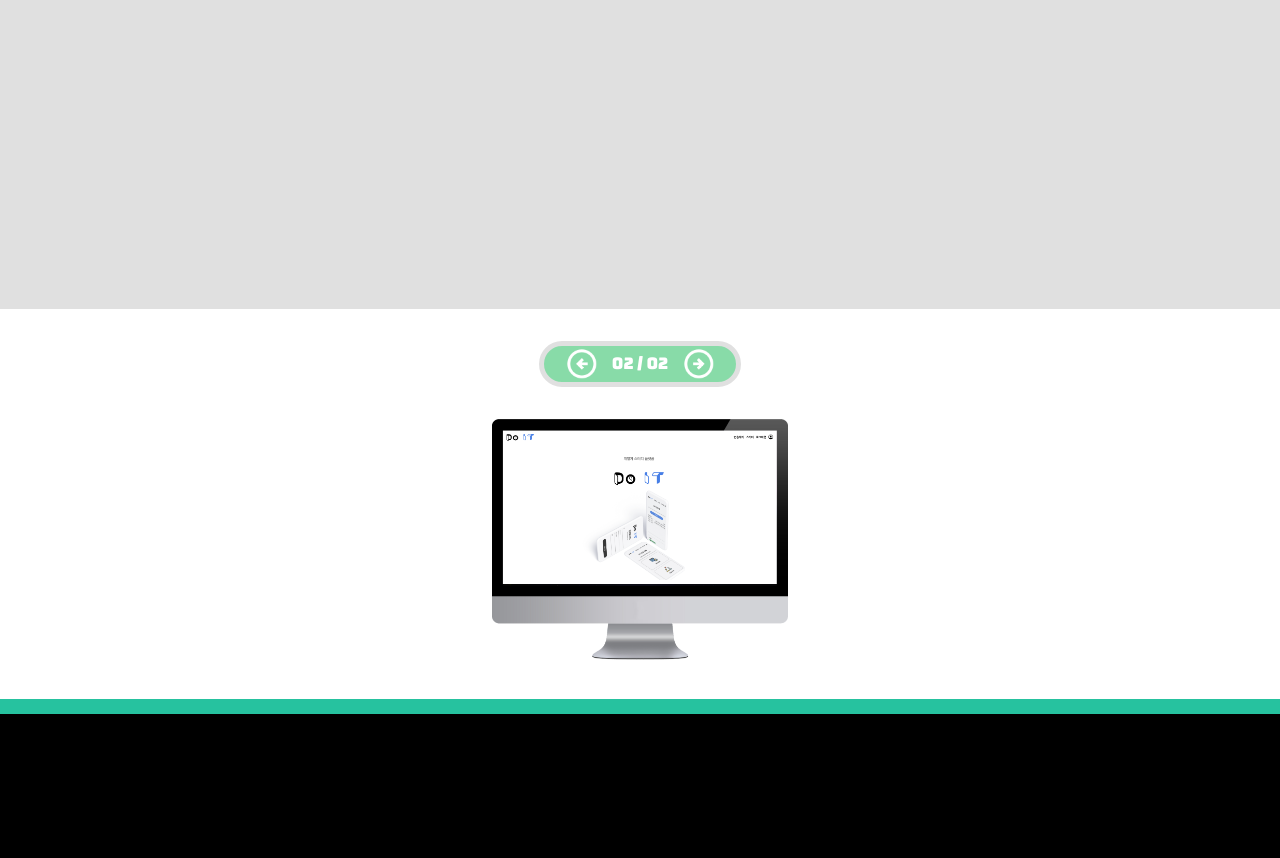
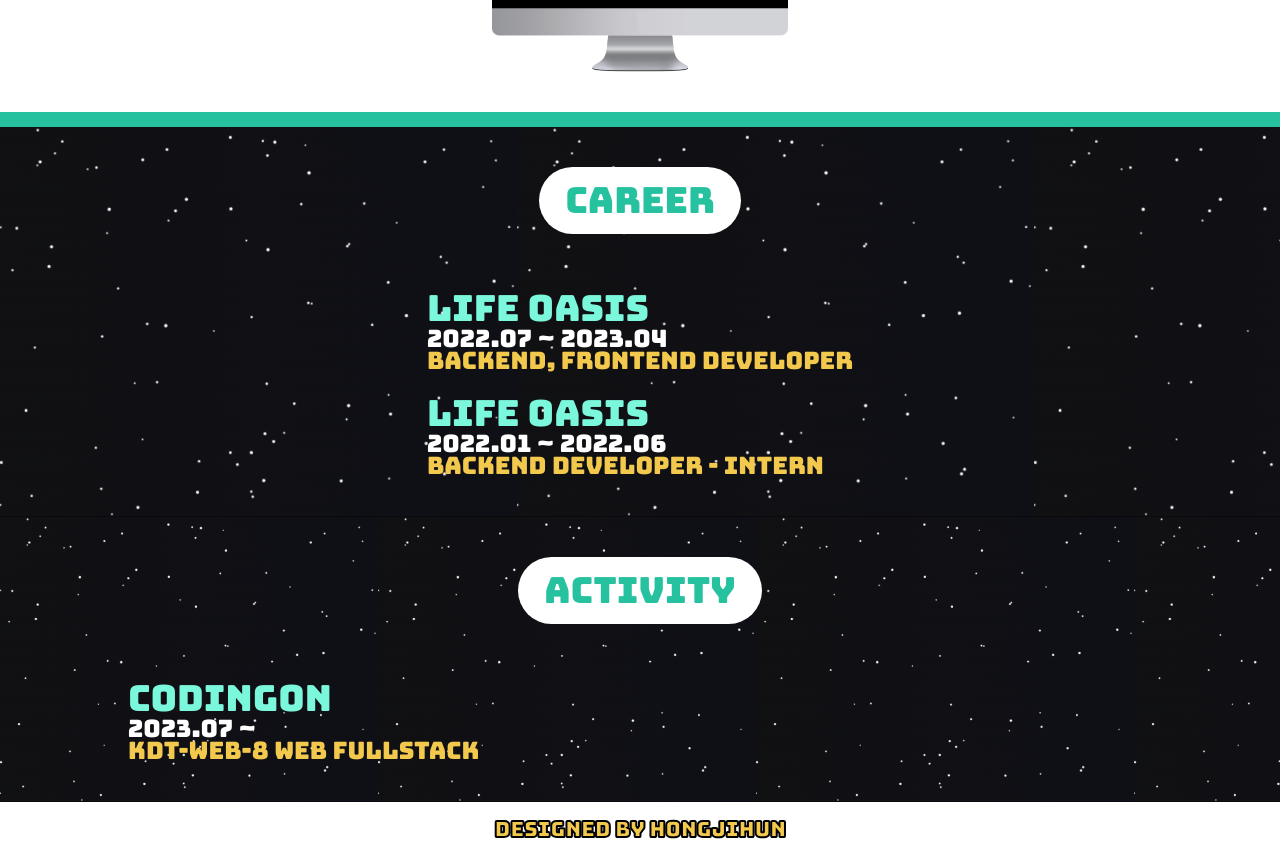
Before and after one commit to Stendhalsynd/portfolio, a React (Vite) app in the folder portfolio/: page / in a window 1280 px wide. Shown: the part 5269-6127 px from the top of the page. Before the commit the page ends 5983 px from the top, so only its background shows below. Built offline with nearby package versions, Linux system fonts and the light colour scheme.

Commit message:
Footer 컴포넌트 완성

```diff
--- a/portfolio/src/App.tsx
+++ b/portfolio/src/App.tsx
@@ -17,8 +17,16 @@ import {
   Area,
   Container,
   AreaContainer,
+  Footer,
 } from "@organisms/index"
-import { Intro, AboutMe, Skills, Projects } from "@pages/index"
+import {
+  Intro,
+  AboutMe,
+  Skills,
+  Projects,
+  Career,
+  Activity,
+} from "@pages/index"
 
 import color from "@color"
 import data from "@data"
@@ -35,6 +43,9 @@ function App() {
       <AboutMe />
       <Skills />
       <Projects />
+      <Career />
+      <Activity />
+      <Footer />
       {/* <Typography variant={font.bungee5} color={color.lime}>
         test
       </Typography>
--- a/portfolio/src/components/atoms/Typography/Typography.tsx
+++ b/portfolio/src/components/atoms/Typography/Typography.tsx
@@ -1,15 +1,17 @@
-import { ReactNode } from "react"
+import { CSSProperties, ReactNode } from "react"
 
 export interface TypographyProps {
   children: ReactNode
   variant: string
   color?: string
+  style?: CSSProperties
 }
 
 const Typography: React.FC<TypographyProps> = ({
   children,
   variant,
   color = "black",
+  style,
 }) => {
   let fontFamily, fontSize, fontWeight, lineHeight
   switch (variant) {
@@ -82,7 +84,7 @@ const Typography: React.FC<TypographyProps> = ({
     lineHeight,
   }
 
-  return <span style={textStyle}>{children}</span>
+  return <span style={{ ...textStyle, ...style }}>{children}</span>
 }
 
 export default Typography
--- a/portfolio/src/components/organisms/Footer/Footer.tsx
+++ b/portfolio/src/components/organisms/Footer/Footer.tsx
@@ -0,0 +1,36 @@
+import React from "react"
+
+import { Typography } from "@atoms/index"
+import { Label } from "@molecules/index"
+import { Container } from "@organisms/index"
+
+import color from "@color"
+import data from "@data"
+
+const Footer: React.FC = () => {
+  const typographyStyle = {
+    padding: "10px",
+    display: "inline-block",
+    WebkitTextStroke: "2px black",
+    color: color.yellow,
+    fontSize: "21px",
+    fontWeight: 800,
+  }
+
+  return (
+    <div
+      style={{
+        width: "100%",
+        textAlign: "center",
+      }}
+    >
+      <Label style={{ padding: "10px", background: color.white }}>
+        <Typography variant="bungee2" style={typographyStyle}>
+          {data.Footer}
+        </Typography>
+      </Label>
+    </div>
+  )
+}
+
+export default Footer
--- a/portfolio/src/components/organisms/index.js
+++ b/portfolio/src/components/organisms/index.js
@@ -3,3 +3,4 @@ export { default as IconTypographyList } from "./IconTypographyList/IconTypograp
 export { default as Area } from "./Area/Area"
 export { default as Container } from "./Container/Container"
 export { default as AreaContainer } from "./AreaContainer/AreaContainer"
+export { default as Footer } from "./Footer/Footer"
--- a/portfolio/src/components/pages/Activity/Activity.tsx
+++ b/portfolio/src/components/pages/Activity/Activity.tsx
@@ -0,0 +1,60 @@
+import React, { CSSProperties } from "react"
+
+import { Typography } from "@atoms/index"
+import { LabelButton, Label } from "@molecules/index"
+import { Container } from "@organisms/index"
+
+import data from "@data"
+import color from "@color"
+
+import background from "@image/img_background.png"
+
+interface ActivitySectionProps {
+  style?: CSSProperties
+}
+
+const Activity: React.FC = () => {
+  return (
+    <Container
+      variant="column"
+      style={{
+        backgroundImage: `url(${background})`,
+        background: "center center cover repeat",
+        backgroundSize: "contain",
+        padding: "40px 10vw",
+        alignItems: "flex-start",
+      }}
+    >
+      <LabelButton
+        content={data.LabelButton.default.activity}
+        variant={"default"}
+        style={{ marginBottom: "53px", alignSelf: "center" }}
+      />
+      <Container variant="column" style={{ alignItems: "flex-start" }}>
+        <ActivitySection />
+      </Container>
+    </Container>
+  )
+}
+
+const ActivitySection: React.FC<ActivitySectionProps> = ({ style }) => (
+  <Container variant="column" style={{ ...style, alignItems: "flex-start" }}>
+    <Label>
+      <Typography variant="bungee36" color={color.lightlime}>
+        {data.Activity.group}
+      </Typography>
+    </Label>
+    <Label>
+      <Typography variant="bungee4" color={color.white}>
+        {data.Activity.period}
+      </Typography>
+    </Label>
+    <Label>
+      <Typography variant="bungee4title" color={color.yellow}>
+        {data.Activity.area}
+      </Typography>
+    </Label>
+  </Container>
+)
+
+export default Activity
--- a/portfolio/src/components/pages/Career/Career.tsx
+++ b/portfolio/src/components/pages/Career/Career.tsx
@@ -0,0 +1,61 @@
+import React, { CSSProperties } from "react"
+
+import { Typography } from "@atoms/index"
+import { LabelButton, Label } from "@molecules/index"
+import { Container } from "@organisms/index"
+
+import data from "@data"
+import color from "@color"
+
+import background from "@image/img_background.png"
+
+interface CareerSectionProps {
+  index: number
+  style?: CSSProperties
+}
+
+const Career: React.FC = () => {
+  return (
+    <Container
+      variant="column"
+      style={{
+        backgroundImage: `url(${background})`,
+        background: "center center cover repeat",
+        backgroundSize: "contain",
+        padding: "40px 10vw",
+      }}
+    >
+      <LabelButton
+        content={data.LabelButton.default.carrer}
+        variant={"default"}
+        style={{ marginBottom: "53px" }}
+      />
+      <Container variant="column" style={{ alignItems: "flex-start" }}>
+        <CareerSection index={0} />
+        <CareerSection index={1} style={{ marginTop: "20px" }} />
+      </Container>
+    </Container>
+  )
+}
+
+const CareerSection: React.FC<CareerSectionProps> = ({ index, style }) => (
+  <Container variant="column" style={{ ...style, alignItems: "flex-start" }}>
+    <Label>
+      <Typography variant="bungee36" color={color.lightlime}>
+        {data.Career[index].group}
+      </Typography>
+    </Label>
+    <Label>
+      <Typography variant="bungee4" color={color.white}>
+        {data.Career[index].period}
+      </Typography>
+    </Label>
+    <Label>
+      <Typography variant="bungee4title" color={color.yellow}>
+        {data.Career[index].area}
+      </Typography>
+    </Label>
+  </Container>
+)
+
+export default Career
--- a/portfolio/src/components/pages/Projects/Projects.tsx
+++ b/portfolio/src/components/pages/Projects/Projects.tsx
@@ -47,9 +47,10 @@ const renderLabelBlock = (labelData: LabelData[]) => {
 
 const Projects: React.FC<ProjectsProps> = ({ index, length, title }) => {
   const containerStyle = {
-    height: "140vh",
+    height: "fit-content",
     background: color.black5,
     padding: "45px 45px 23px",
+    width: "100vw",
   }
 
   return (
--- a/portfolio/src/components/pages/Skills/Skills.tsx
+++ b/portfolio/src/components/pages/Skills/Skills.tsx
@@ -4,10 +4,7 @@ import { Divider } from "@atoms/index"
 import { LabelButton } from "@molecules/index"
 import { Container, AreaContainer, IconTypographyList } from "@organisms/index"
 
-import color from "@color"
 import data from "@data"
-import styles from "@style"
-import font from "@font"
 
 import background from "@image/img_background.png"
 
--- a/portfolio/src/components/pages/index.js
+++ b/portfolio/src/components/pages/index.js
@@ -2,3 +2,5 @@ export { default as Intro } from "./Intro/Intro"
 export { default as AboutMe } from "./AboutMe/AboutMe"
 export { default as Skills } from "./Skills/Skills"
 export { default as Projects } from "./Projects/Projects"
+export { default as Career } from "./Career/Career"
+export { default as Activity } from "./Activity/Activity"
--- a/portfolio/src/static/colors/color.json
+++ b/portfolio/src/static/colors/color.json
@@ -7,6 +7,7 @@
   "lightblack": "#161616",
   "white": "#FFFFFF",
   "lime": "#26C29F",
+  "lightlime": "#7BF7DC",
   "red60": "#D91F11",
   "red50": "#FA5343",
   "yellow": "#F2C94C",
--- a/portfolio/src/static/data/data.json
+++ b/portfolio/src/static/data/data.json
@@ -223,5 +223,23 @@
       "big": "big",
       "vector": "vector"
     }
-  }
+  },
+  "Career": [
+    {
+      "group": "LIFE OASIS",
+      "period": "2022.07 ~ 2023.04",
+      "area": "BACKEND, FRONTEND DEVELOPER"
+    },
+    {
+      "group": "LIFE OASIS",
+      "period": "2022.01 ~ 2022.06",
+      "area": "BACKEND DEVELOPER - INTERN"
+    }
+  ],
+  "Activity": {
+    "group": "CODINGON",
+    "period": "2023.07 ~ ",
+    "area": "KDT-WEB-8 WEB FULLSTACK"
+  },
+  "Footer": "DESIGNED BY HONGJIHUN"
 }
```
